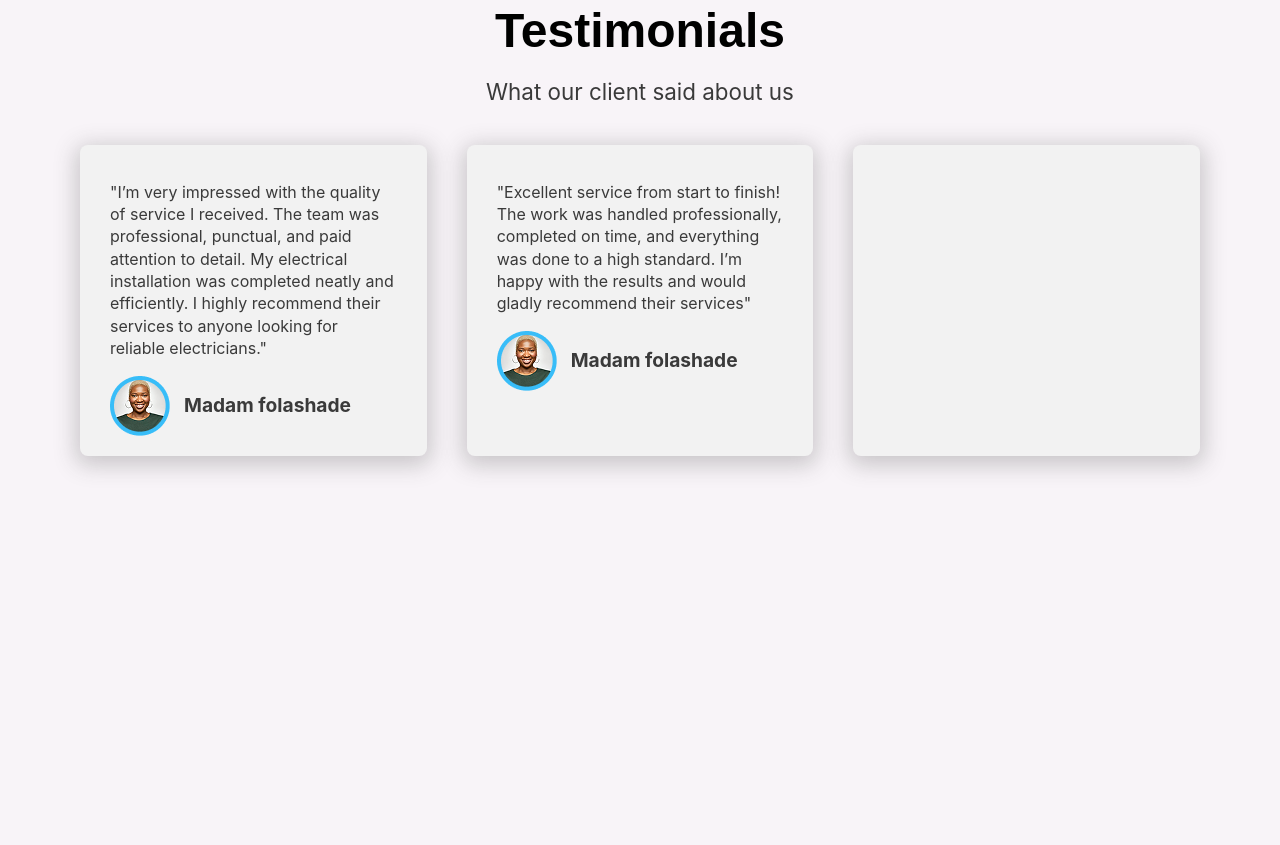
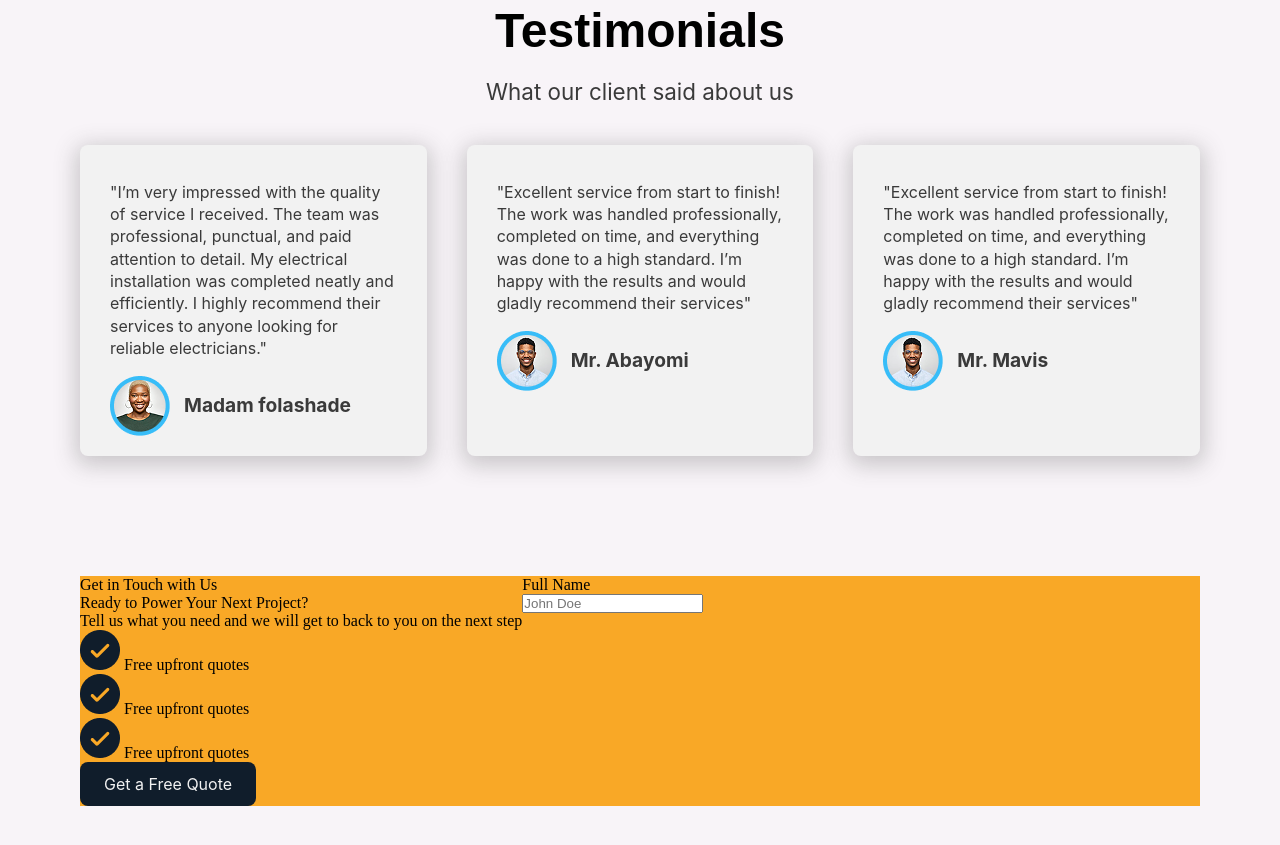
Before and after one commit to oteikwu1/e-emmy-integrated-solutions, a plain HTML site: page index.html in a window 1280 px wide. Shown: the part 3014-3859 px from the top of the page. Before the commit the page ends 3550 px from the top, so only its background shows below. Drawn offline with Linux system fonts and the light colour scheme.

Commit message:
add form section

```diff
--- a/index.html
+++ b/index.html
@@ -214,22 +214,61 @@
                     to a high standard. I’m happy with the results and would gladly recommend their services"
                     <div class="testimonial-name">
                         <div class="testimonial-img">
-                        <img src="/assets/testimonial-img1.png" alt="client image">
-                        <p class="customer-name">Madam folashade</p>
+                        <img src="/assets/testimonial-img2.png" alt="client image">
+                        <p class="customer-name">Mr. Abayomi</p>
                     </div>
                 </div>
                 </p>
             </div>
-            <div class="testimonial-card"></div>
+            <div class="testimonial-card">
+                <p>
+                    "Excellent service from start to finish! The work was handled professionally, completed on time, and everything was done
+                    to a high standard. I’m happy with the results and would gladly recommend their services"
+                </p>
+                <div class="testimonial-name">
+                    <div class="testimonial-img">
+                    <img src="/assets/testimonial-img2.png" alt="client image">
+                     <p class="customer-name">Mr. Mavis</p>
+                </div>
+            </div>
         </div>
     </section>
 
-    <section class="form">
+    <section class="form-section">
         <div class="form-content">
-
+            <p class="form-sub-title">
+                Get in Touch with Us
+            <p class="form-title">
+                Ready to Power Your Next Project?
+            </p>
+            <p class="form-sub-title">
+                Tell us what you need and we will get to back to you on the next step
+           </p>
+           <p>
+             <img src="/assets/form-list.png" alt="">
+              <span>Free upfront quotes</span>
+            </p>
+            <p>
+                <img src="/assets/form-list.png" alt="">
+                 <span>Free upfront quotes</span>
+            </p>
+            <p>
+            <img src="/assets/form-list.png" alt="">
+                <span>Free upfront quotes</span>
+            </p>
+            <div class="form-btn-container">
+             <button class="form-btn btn">
+                Get a Free Quote
+          </button>
+        </div>
         </div>
         <div class="form">
-
+            <label for="name" id="name">
+                Full Name
+            </label>
+            <div class="name">
+                <input type="text" name="name" placeholder="John Doe" id="name">
+            </div>
         </div>
     </section>
     </main>
--- a/styles.css
+++ b/styles.css
@@ -395,3 +395,9 @@ body {
     font-weight: bold;
     margin: 0;
 }
+
+.form-section {
+    background-color: var(--accent-color);
+    display: flex;
+    margin: 40px 80px;
+}
```
Also changed, not shown: assets/form-list.png (added), assets/testimonial-img2.png (added).
